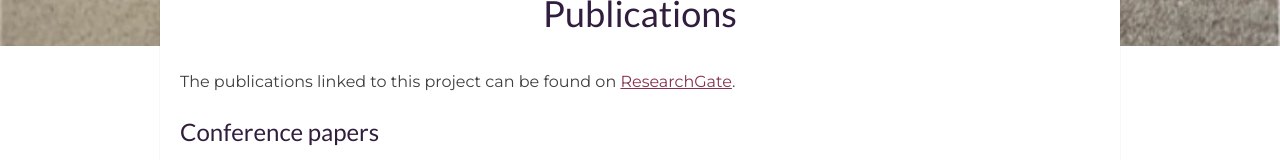
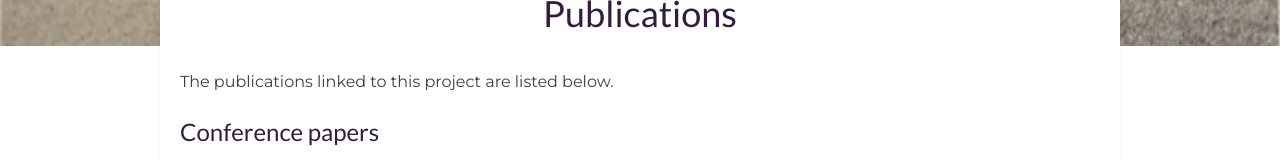
Before and after one commit to wmcoombs/Cable-Burial, a plain HTML site: page publications/index.html in a window 1280 px wide. Shown: the part 597-757 px from the top of the page. Drawn offline with nearby package versions, Linux system fonts and the light colour scheme; some packages are replaced by stand-ins of ours; no server answers; some icons are missing.

Commit message:
Update index.html
Publications description update

```diff
--- a/publications/index.html
+++ b/publications/index.html
@@ -68,7 +68,7 @@
           <h1 class="page-title">Publications</h1>
           <!--<div class="page-date"><time datetime="2019-01-08 06:00:00 +0000">2019, Jan 08</time></div>-->
         </div>
-      <p>The publications linked to this project can be found on <a href="https://www.researchgate.net/project/Offshore-Cable-Burial-How-deep-is-deep-enough" target="_blank">ResearchGate</a>. </p>
+      <p>The publications linked to this project are listed below. </p>
 
       <h2 id="conference-papers">Conference papers</h2>
 
```
